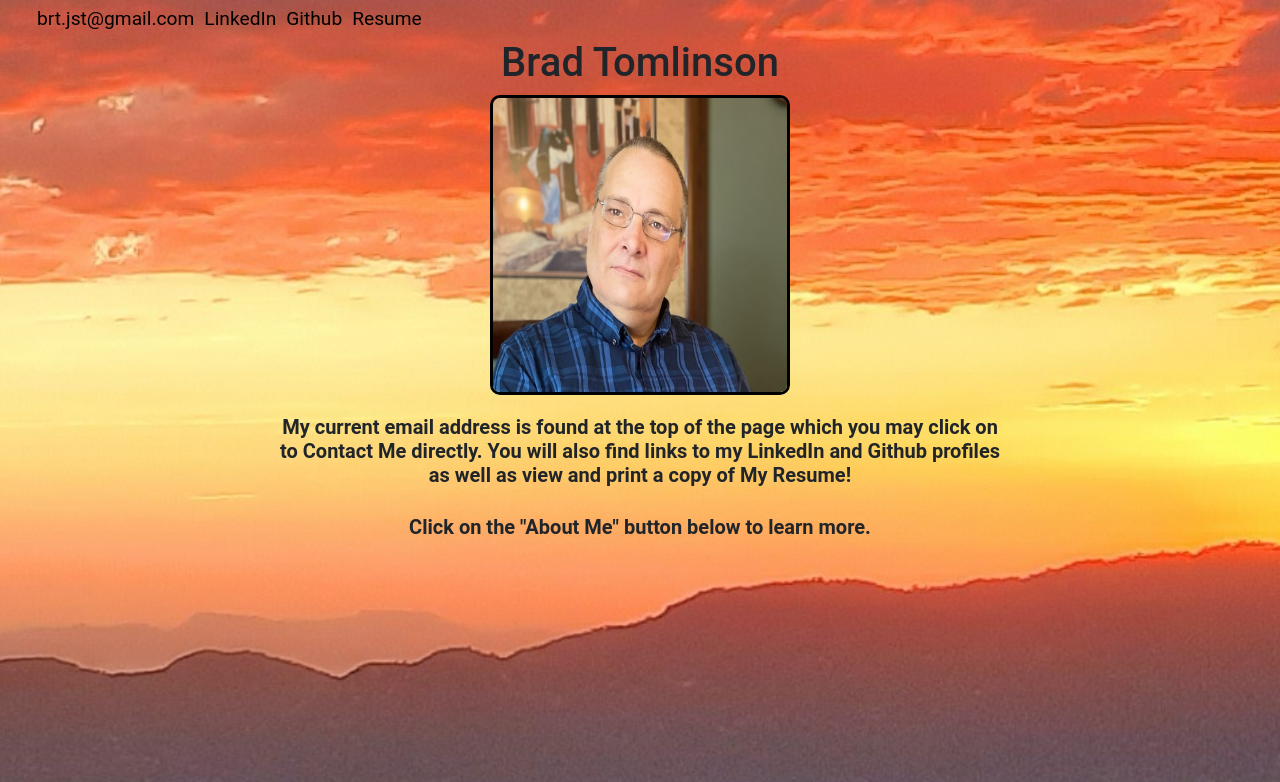
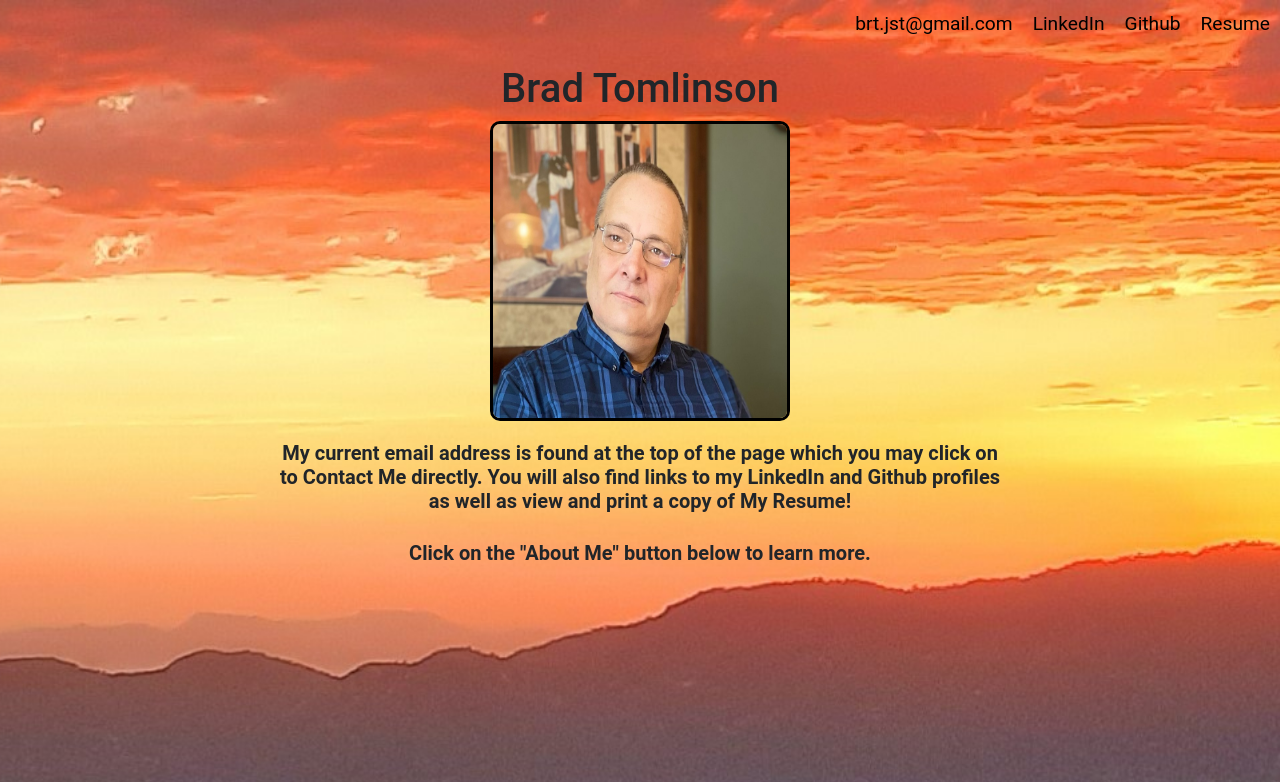
Before and after one commit to bradfan/showcase-portfolio, a React (Create React App) app: page / in a window 1280 px wide. Shown: the top 782 px of the page. Built offline with nearby package versions, Linux system fonts and the light colour scheme.

Commit message:
margin navlinks header

```diff
--- a/src/Header.js
+++ b/src/Header.js
@@ -14,25 +14,18 @@ const styles = {
   // backgroundAttachment: "fixed",
 };
 const navLinks = {
-display: "flex",
-// justifyContent: "flex-end",
-margin: "0 auto",
-
-}
+  display: "flex",
+  justifyContent: "flex-end",
+  // margin: "0 auto",
+};
 const lineStyle = {
   listStyleType: "none",
   display: "inline-block",
-  // marginLeft: "8%",
-  // marginRight: "5%",
-   marginTop: "2%",
-  // marginBottom: "2%",
-  // float: "right",
-  margin: "5px",
+  marginTop: "2%",
+  margin: "10px",
   fontWeight: "400",
   fontSize: "1.2rem",
   color: "black",
-  // border: "1px solid white",
-  // borderRadius: "10px",
 };
 
 const name = {
@@ -100,12 +93,17 @@ function Header() {
       <div style={{ textAlign: "center" }}>
         <strong>
           <h5
-            style={{ marginLeft: "20%", marginRight: "20%", fontWeight: "600", padding: "20px"}}
+            style={{
+              marginLeft: "20%",
+              marginRight: "20%",
+              fontWeight: "600",
+              padding: "20px",
+            }}
           >
-            My current email address is found at the top of the page
-            which you may click on to Contact Me directly. You will also find
-            links to my LinkedIn and Github profiles as well as view and print a
-            copy of My Resume!
+            My current email address is found at the top of the page which you
+            may click on to Contact Me directly. You will also find links to my
+            LinkedIn and Github profiles as well as view and print a copy of My
+            Resume!
           </h5>
         </strong>
         <strong>
```
